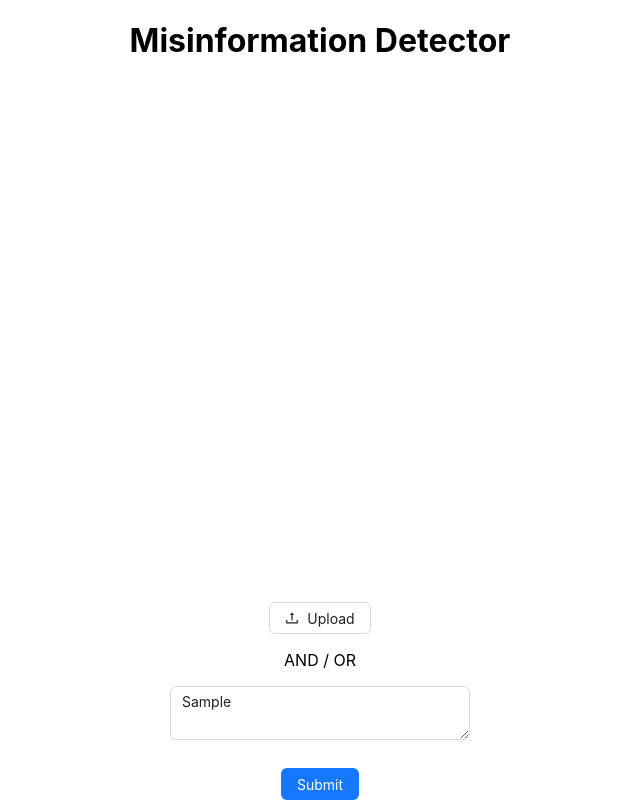
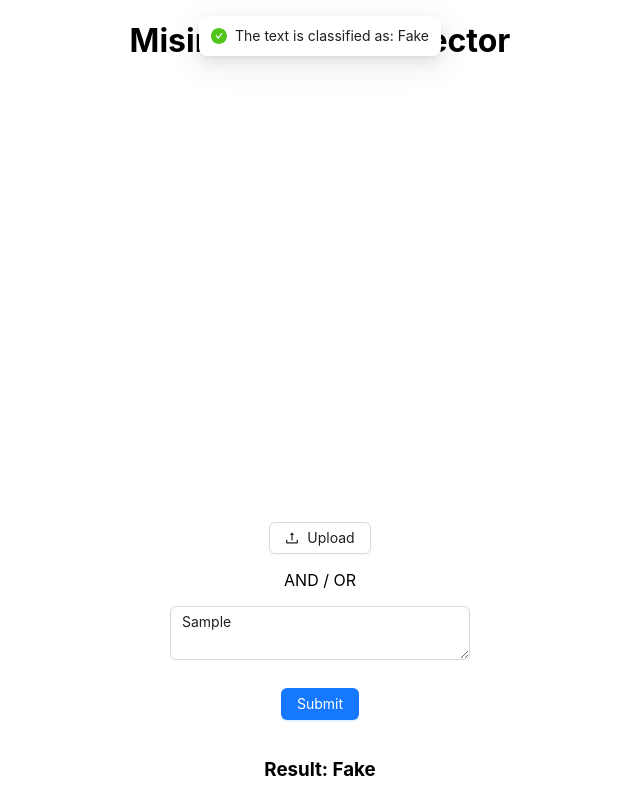
Before and after one commit to RoseLV/VT-CS5934-group3-capstoneUI, a React (Create React App) app: page / in a window 1280 px wide. Both pictures are taken after typing "Sample" into the empty fields and a click on the button "Submit". Shown: the whole page, without its empty margins (320-960 px from the left). Built offline with nearby package versions, Linux system fonts and the light colour scheme.

Commit message:
add mock api call

```diff
--- a/src/App.js
+++ b/src/App.js
@@ -1,11 +1,39 @@
-import React from "react";
-import { Button, Input, Upload } from "antd";
+import React, { useState } from "react";
+import { Button, Input, Upload, message } from "antd";
 import { UploadOutlined } from "@ant-design/icons";
+
 const { TextArea } = Input;
 
 const LandingPage = () => {
+  const [text, setText] = useState("");
+  const [result, setResult] = useState(null);
+
+  // Mock API call to determine if the text is "Real" or "Fake"
+  const fetchFakeOrReal = async (text) => {
+    console.log("Sending text to API:", text);
+    try {
+      // Mock API response with a delay
+      await new Promise((resolve) => setTimeout(resolve, 1000)); // Simulate network delay
+      const isReal = Math.random() < 0.5; // Randomly determine if text is Real or Fake
+      return isReal ? "Real" : "Fake";
+    } catch (error) {
+      console.error("API error:", error);
+      return "Error";
+    }
+  };
+
   const handleUpload = (info) => {
     console.log("Upload Info:", info);
+  };
+
+  const handleClick = async () => {
+    if (!text.trim()) {
+      message.warning("Please enter some text before submitting.");
+      return;
+    }
+    const result = await fetchFakeOrReal(text);
+    setResult(result);
+    message.success(`The text is classified as: ${result}`);
   };
 
   return (
@@ -18,7 +46,7 @@ const LandingPage = () => {
         justifyContent: "space-between",
       }}
     >
-      <h1> Misinformation Detector</h1>
+      <h1>Misinformation Detector</h1>
 
       <div
         style={{
@@ -29,14 +57,20 @@ const LandingPage = () => {
           width: "100%",
         }}
       >
+        {/* Upload Section */}
         <Upload beforeUpload={() => false} onChange={handleUpload}>
           <Button icon={<UploadOutlined />}>Upload</Button>
         </Upload>
         <p>AND / OR</p>
+
+        {/* Text Input Section */}
         <TextArea
           placeholder="Enter something..."
           style={{ width: "300px", marginBottom: "2em" }}
+          value={text}
+          onChange={(e) => setText(e.target.value)}
         />
+
         <div
           style={{
             display: "flex",
@@ -45,11 +79,18 @@ const LandingPage = () => {
             width: "100%",
           }}
         >
-          {/* Upload Button on the Left */}
+          {/* Submit Button */}
+          <Button type="primary" onClick={handleClick}>
+            Submit
+          </Button>
+        </div>
 
-          {/* Submit Button on the Right */}
-          <Button type="primary">Submit</Button>
-        </div>
+        {/* Display Result */}
+        {result && (
+          <div style={{ marginTop: "20px" }}>
+            <h3>Result: {result}</h3>
+          </div>
+        )}
       </div>
     </div>
   );
```
